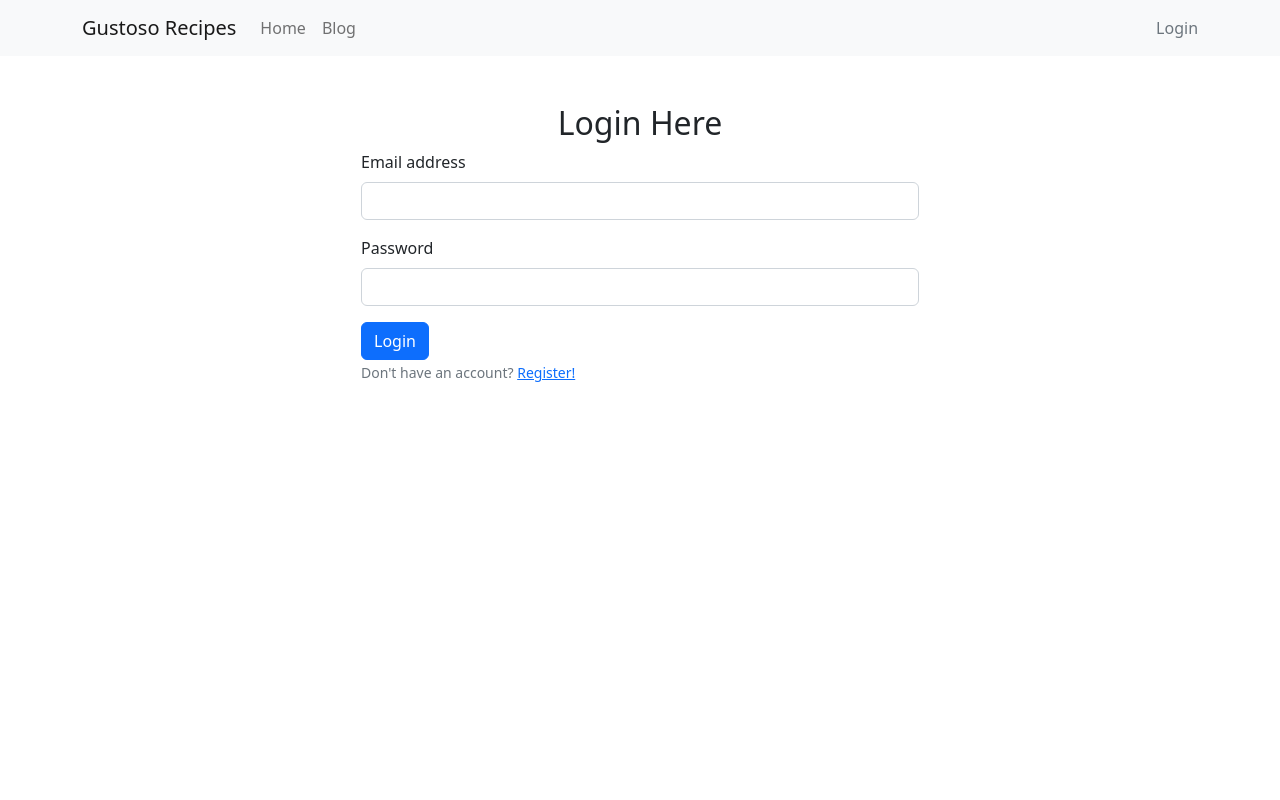
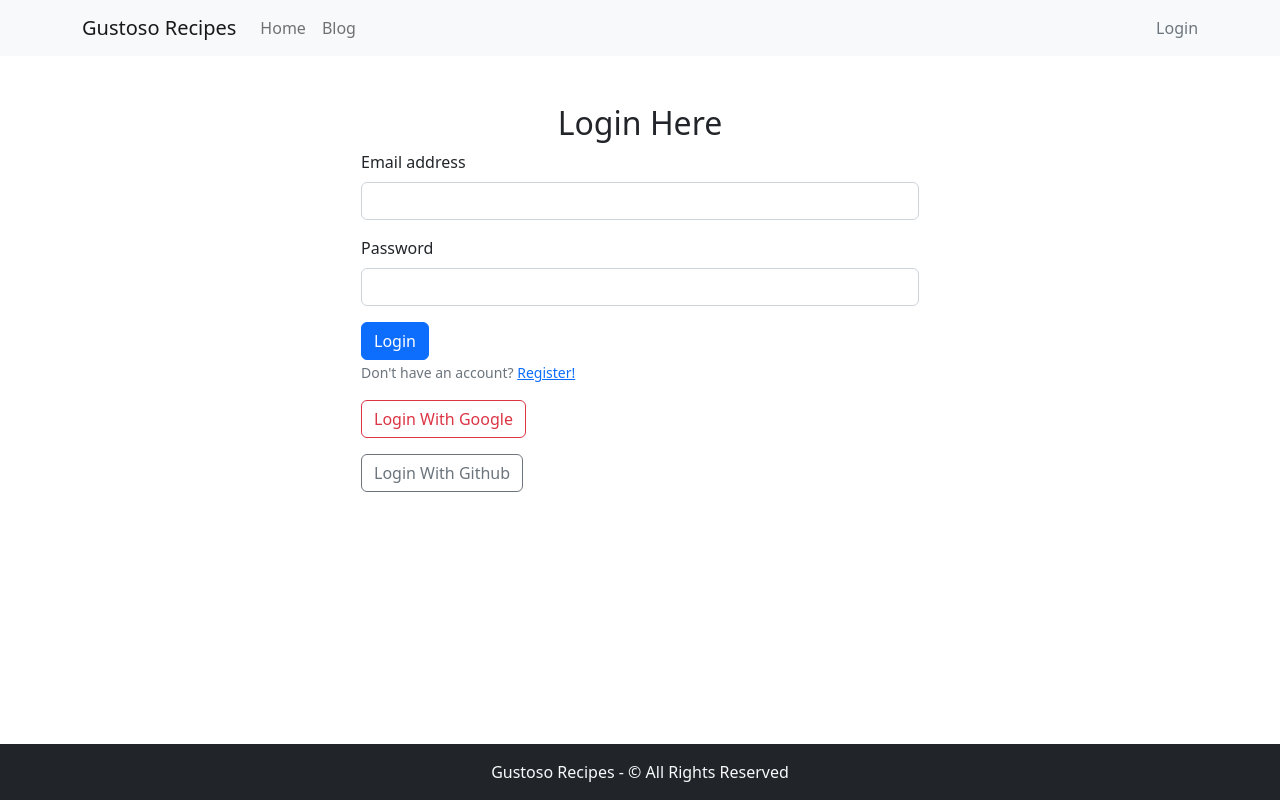
Before and after one commit to RionelxSlovesky/Gustoso-Recipes, a React (Vite) app in the folder gustoso-recipes-client/: page /auth/login in a window 1280 px wide. Built offline with nearby package versions, Linux system fonts and the light colour scheme; no server answers.

Commit message:
Implemented Sign In with Pop Up
Now allowing users to sign in with google and github. Also redirecting users to homepage after successful login/registration

```diff
--- a/gustoso-recipes-client/src/components/Layout/Auth/Auth.jsx
+++ b/gustoso-recipes-client/src/components/Layout/Auth/Auth.jsx
@@ -1,12 +1,16 @@
 import React from 'react';
 import Navbar from '../../Shared/Navbar/Navbar';
 import { Outlet } from 'react-router-dom';
+import Footer from '../../Shared/Footer/Footer';
 
 const Auth = () => {
     return (
         <div>
             <Navbar></Navbar>
-            <Outlet></Outlet>
+            <div style={{marginBottom:'60px'}}>
+                <Outlet></Outlet>
+            </div>
+            <Footer></Footer>
         </div>
     );
 };
--- a/gustoso-recipes-client/src/components/Pages/Auth/Login/Login.jsx
+++ b/gustoso-recipes-client/src/components/Pages/Auth/Login/Login.jsx
@@ -2,12 +2,14 @@ import React, { useContext } from 'react';
 import Container from 'react-bootstrap/esm/Container';
 import Button from 'react-bootstrap/Button';
 import Form from 'react-bootstrap/Form';
-import { Link } from 'react-router-dom';
+import { Link, useNavigate } from 'react-router-dom';
 import { AuthContext } from '../../../../providers/AuthProvider';
 
 const Login = () => {
 
-    const {signIn} = useContext(AuthContext)
+    const { signIn, signInWithGoogle, signInWithGitHub } = useContext(AuthContext)
+
+    const navigate = useNavigate()
 
     const handleOnSubmit = (event) => {
         event.preventDefault()
@@ -15,16 +17,40 @@ const Login = () => {
         const email = form.email.value
         const password = form.password.value
 
-        signIn(email,password)
+        signIn(email, password)
             .then(res => {
                 const loggedUser = res.user
                 console.log(loggedUser)
+                navigate('/')
             })
             .catch(err => {
                 console.log(err.message)
             })
 
+    }
 
+    const handleGoogleSignIn = () => {
+        event.preventDefault()
+        signInWithGoogle()
+            .then(res => {
+                const loggedUser = res.user
+                console.log(loggedUser)
+                navigate('/')
+            }).catch(err => {
+                console.log(err.message)
+            });
+    }
+
+    const handleGitHubSignIn = () => {
+        event.preventDefault()
+        signInWithGitHub()
+            .then(res => {
+                const loggedUser = res.user
+                console.log(loggedUser)
+                navigate('/')
+            }).catch(err => {
+                console.log(err.message)
+            });
     }
 
 
@@ -36,12 +62,12 @@ const Login = () => {
             <Form className='w-50 mx-auto' onSubmit={handleOnSubmit}>
                 <Form.Group className="mb-3" controlId="formBasicEmail">
                     <Form.Label>Email address</Form.Label>
-                        <Form.Control type="email" name="email" placeholder="" required/>
+                    <Form.Control type="email" name="email" placeholder="" required />
                 </Form.Group>
 
                 <Form.Group className="mb-3" controlId="formBasicPassword">
                     <Form.Label>Password</Form.Label>
-                        <Form.Control type="password" name="password" placeholder="" required/>
+                    <Form.Control type="password" name="password" placeholder="" required />
                 </Form.Group>
 
                 <Button variant="primary" type="submit">
@@ -50,6 +76,16 @@ const Login = () => {
                 <Form.Text className="text-muted">
                     Don't have an account? <Link to='/auth/register'>Register!</Link>
                 </Form.Text>
+
+                <br></br>
+
+                <Button variant="outline-danger my-3" onClick={handleGoogleSignIn}>
+                    Login With Google
+                </Button><br />
+
+                <Button variant="outline-secondary" onClick={handleGitHubSignIn}>
+                    Login With Github
+                </Button><br />
             </Form>
         </Container>
 
--- a/gustoso-recipes-client/src/components/Pages/Auth/Registration/Registration.jsx
+++ b/gustoso-recipes-client/src/components/Pages/Auth/Registration/Registration.jsx
@@ -2,10 +2,12 @@ import React, { useContext, useState } from 'react';
 import Container from 'react-bootstrap/esm/Container';
 import Button from 'react-bootstrap/Button';
 import Form from 'react-bootstrap/Form';
-import { Link } from 'react-router-dom';
+import { Link, useNavigate } from 'react-router-dom';
 import { AuthContext } from '../../../../providers/AuthProvider';
 
 const Registration = () => {
+
+    const navigate = useNavigate()
 
     const [error, setError] = useState(null)
     const [termsError, setTermsError] = useState(null)
@@ -44,9 +46,11 @@ const Registration = () => {
                             console.log(err.message)
                         });
 
+                        navigate('/')
+
                 })
                 .catch(err => {
-                    console.log(err.message)
+                    setTermsError(err.message)
                 })
 
         }
--- /dev/null
+++ b/gustoso-recipes-client/src/components/Pages/Home/Home.css
@@ -0,0 +1,14 @@
+
+.hero {
+    background-image: url('https://i.ibb.co/StCVRPw/food-background.jpg');
+    padding: 5em 3em;
+
+
+}
+
+.hero-content-container {
+    text-align: center;
+    background-color: rgba(0, 0, 0, 0.7);
+    padding: 4em 2em;
+    border-radius: 2em;
+}
--- /dev/null
+++ b/gustoso-recipes-client/src/components/Pages/Home/Home.jsx
@@ -0,0 +1,19 @@
+import React from 'react';
+import './Home.css'
+
+const Home = () => {
+    return (
+        <div>
+            <section className='hero text-light'>
+                <div className='hero-content-container'>
+                    <h1>Italian Cuisine</h1>
+                    <h4>The Best In The West</h4>
+                    <p>Italian cuisine is a culinary wonderland, with a rich history and regional diversity that makes it unique. From the aromatic herbs and fresh ingredients to the careful preparation and attention to detail, Italian cuisine captures the essence of Mediterranean flavors. The simplicity of dishes like pizza and pasta belies the complex flavors that arise from the use of fresh, quality ingredients. Whether it's the fresh basil in a Caprese salad or the aromatic truffles in a risotto, Italian cuisine offers a sensory experience like no other. So why is Italian cuisine the best? Because it combines simplicity with quality, and celebrates the flavors of the Mediterranean in a way that's hard to resist.</p>
+                </div>
+            </section>
+
+        </div>
+    );
+};
+
+export default Home;
--- a/gustoso-recipes-client/src/components/Shared/Navbar/Navbar.jsx
+++ b/gustoso-recipes-client/src/components/Shared/Navbar/Navbar.jsx
@@ -28,7 +28,7 @@ const Main_Navbar = () => {
                         loading || (user ?
                             <>
 
-                                <Image style={{ width: '2rem', height: '2rem' }} className='me-3' src={user.photoURL} title={user.displayName} roundedCircle />
+                                <Image style={{ width: '2rem', height: '2rem' }} className='me-3' src={user?.photoURL ? user?.photoURL : 'https://i.ibb.co/Y2dtzKF/default-pic.webp'} title={user.displayName} roundedCircle />
 
                                 <Nav.Link className='text-secondary' as={Link} onClick={logOut}>Logout</Nav.Link>
                             </> :
--- a/gustoso-recipes-client/src/providers/AuthProvider.jsx
+++ b/gustoso-recipes-client/src/providers/AuthProvider.jsx
@@ -1,10 +1,12 @@
 import React, { createContext, useEffect, useState } from 'react';
-import { createUserWithEmailAndPassword, getAuth, onAuthStateChanged, signInWithEmailAndPassword, updateProfile, signOut } from 'firebase/auth'
+import { createUserWithEmailAndPassword, getAuth, onAuthStateChanged, signInWithEmailAndPassword, updateProfile, signOut, GoogleAuthProvider, signInWithPopup, GithubAuthProvider } from 'firebase/auth'
 import { app } from '../firebase/firebase.config';
 
 
 
 const auth = getAuth(app)
+const provider = new GoogleAuthProvider();
+const githubProvider = new GithubAuthProvider();
 export const AuthContext = createContext(null)
 
 
@@ -32,6 +34,14 @@ const AuthProvider = ({ children }) => {
         return signInWithEmailAndPassword(auth, email, password)
     }
 
+    const signInWithGoogle = () => {
+        return signInWithPopup(auth, provider)
+    }
+
+    const signInWithGitHub = () => {
+        return signInWithPopup(auth, githubProvider)
+    }
+
     const logOut = () => {
         return signOut(auth).then(() => {
             // Sign-out successful.
@@ -54,6 +64,8 @@ const AuthProvider = ({ children }) => {
         loading,
         signUp,
         signIn,
+        signInWithGoogle,
+        signInWithGitHub,
         logOut,
         updateProf
     }
--- a/gustoso-recipes-client/src/routes/Routes.jsx
+++ b/gustoso-recipes-client/src/routes/Routes.jsx
@@ -6,6 +6,7 @@ import Main from '../components/Layout/Main/Main';
 import Login from '../components/Pages/Auth/Login/Login';
 import Auth from '../components/Layout/Auth/Auth';
 import Registration from '../components/Pages/Auth/Registration/Registration';
+import Home from '../components/Pages/Home/Home';
 
 
 export const router = createBrowserRouter([
@@ -15,7 +16,7 @@ export const router = createBrowserRouter([
         children: [
             {
                 path: '/',
-                element: <h2>This is Home</h2>
+                element: <Home></Home>
             },
         ]
     },
```
Also changed, not shown: gustoso-recipes-client/src/components/Pages/Home/Chef/Chef.jsx (added, +11 -0 lines). Lines whose indentation alone changed are shown as unchanged.
